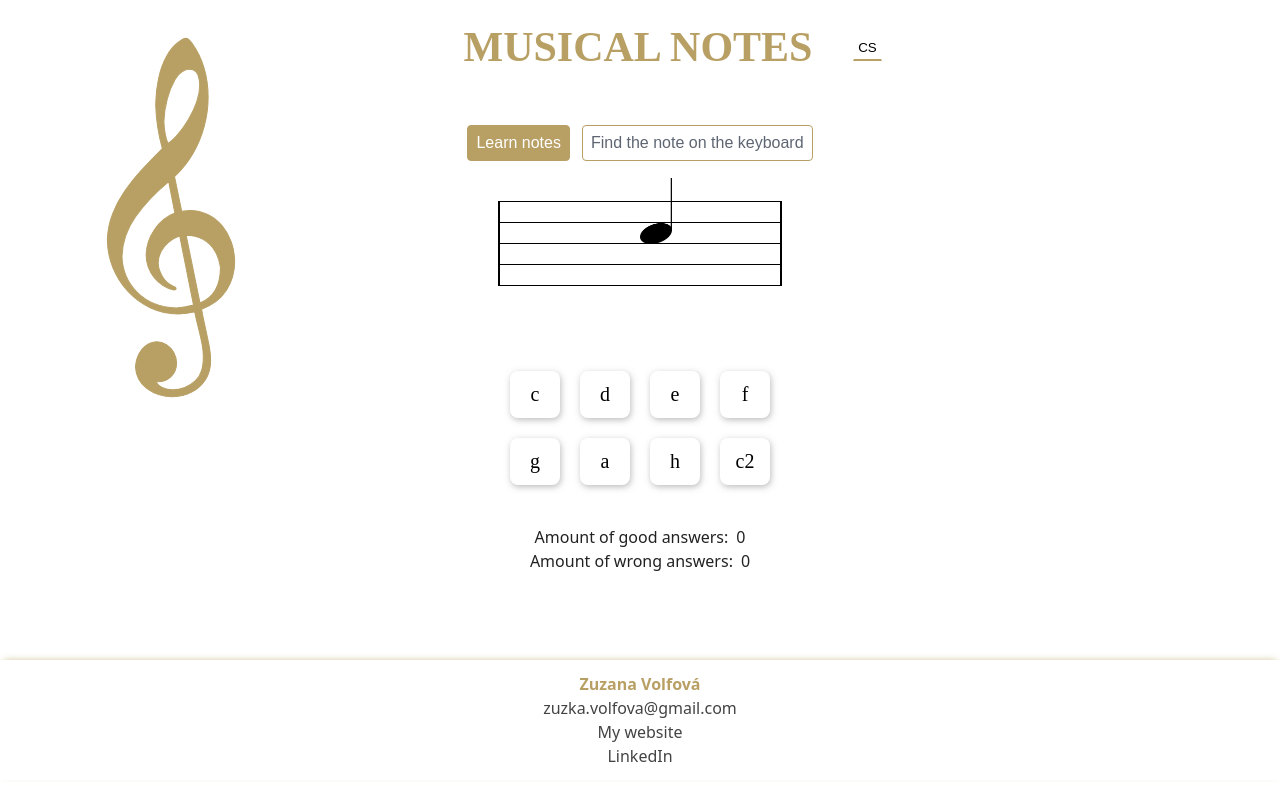
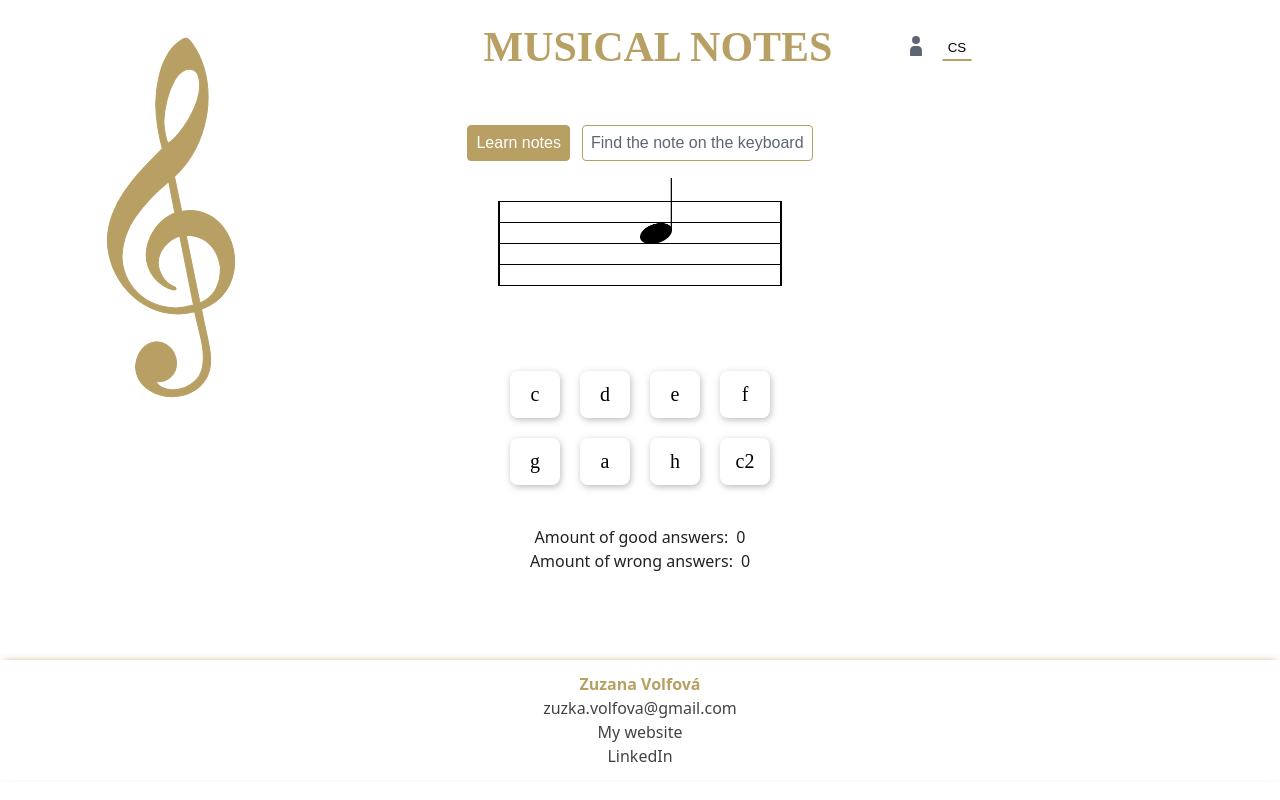
Before and after one commit to zuzanavolfova/musical-notes, a React (Vite) app: page / in a window 1280 px wide. Shown: the top 800 px of the page. Built offline with nearby package versions, Linux system fonts and the light colour scheme; a web font is replaced by a local one.

Commit message:
Add user management header dropdown - styles and basic functionality

```diff
--- a/src/components/Header.tsx
+++ b/src/components/Header.tsx
@@ -5,35 +5,40 @@ import { useTranslation } from "react-i18next";
 import DropdownComponent from "./Buttons/DropdownComponent";
 import { useState, useEffect } from "react";
 
-const Header = styled.header`
+const Header = styled.header<{ $isLogged?: boolean }>`
   width: 100%;
   display: grid;
-  grid-template-columns: 60px auto 30px 30px;
+  grid-template-columns: 1fr 1fr 1fr;
   align-items: center;
-  justify-content: center;
-  gap: 12px;
-  padding: 6px 4px;
+  gap: 6px;
+  padding: 6px 8px;
   position: relative;
+
   @media screen and (min-width: 480px) {
     padding: 16px 18px;
   }
+
   @media screen and (min-width: 800px) {
     gap: 40px;
   }
+
   & h1 {
     grid-column: 2 / 3;
     justify-self: center;
     font-family: var(--font-decoration);
     text-transform: uppercase;
     color: var(--primary-color);
-    margin: 0 auto;
+    margin: 0;
     position: relative;
+
     @media screen and (min-width: 480px) {
       font-size: 42px;
     }
   }
+
   .clef-logo {
     display: none;
+
     @media screen and (min-width: 550px) {
       display: block;
       position: absolute;
@@ -43,31 +48,33 @@ const Header = styled.header`
       z-index: 10;
     }
   }
+  .header__buttons {
+    grid-column: 3 / 4;
+    display: flex;
+    align-items: center;
+    flex-wrap: wrap;
+    gap: 8px;
+  }
   .user-component {
-    grid-column: 3 / 4;
     margin: 0;
     & button {
       background-color: white;
       box-shadow: none;
-      transition: all 0.3s ease-in-out;
-    }
-  }
-  .locale-component {
-    justify-self: center;
-    margin: 0;
-    & button {
-      background-color: white;
-      box-shadow: none;
-      border-bottom: 2px solid var(--primary-color);
-      padding: 4px;
+      padding: 6px 6px;
+      border: ${({ $isLogged }) =>
+        $isLogged ? "2px solid var(--primary-color)" : "2px solid white"};
+      border-radius: 50%;
       transition: all 0.3s ease-in-out;
       @media (prefers-color-scheme: dark) {
-        color: var(--secondary-color);
+        color: ${({ $isLogged }) =>
+          $isLogged ? "white" : "var(--secondary-color)"};
       }
+
       &:hover {
         background-color: var(--primary-color);
         color: white;
       }
+
       &:focus,
       &:active {
         background-color: var(--primary-color);
@@ -77,6 +84,44 @@ const Header = styled.header`
       }
       &.dropdown__item {
         border: none;
+        border-radius: 0;
+        padding: 8px;
+      }
+    }
+  }
+
+  .locale-component {
+    margin: 0;
+    min-width: fit-content;
+
+    & button {
+      background-color: white;
+      box-shadow: none;
+      border-bottom: 2px solid var(--primary-color);
+      padding: 4px 4px;
+      min-width: 30px;
+      transition: all 0.3s ease-in-out;
+
+      @media (prefers-color-scheme: dark) {
+        color: var(--secondary-color);
+      }
+
+      &:hover {
+        background-color: var(--primary-color);
+        color: white;
+      }
+
+      &:focus,
+      &:active {
+        background-color: var(--primary-color);
+        border: 1px solid var(--primary-color);
+        box-shadow: none;
+        color: white;
+      }
+
+      &.dropdown__item {
+        border: none;
+        padding: 8px;
       }
     }
   }
@@ -84,10 +129,14 @@ const Header = styled.header`
 
 export default function HeaderComponent() {
   const { t, i18n } = useTranslation();
+  const [isLogged, setIsLogged] = useState(false);
+
   const localeItems = [
     { title: "CS", id: "cs" },
     { title: "EN", id: "en" },
   ];
+  const userItems = [{ title: isLogged ? "logOut" : "logIn", id: 0 }];
+
   const getLocaleTitle = (lng: string) =>
     localeItems.find((item) => item.id === lng)?.title || "CS";
 
@@ -106,7 +155,11 @@ export default function HeaderComponent() {
   };
 
   return (
-    <Header role="banner" aria-label="Musical Notes header">
+    <Header
+      role="banner"
+      aria-label="Musical Notes header"
+      $isLogged={isLogged}
+    >
       <img
         className="clef-logo"
         src={clefLogo}
@@ -114,12 +167,20 @@ export default function HeaderComponent() {
         aria-hidden="true"
       />
       <h1 tabIndex={0}>{t("musical-notes")}</h1>
+      <div className="header__buttons">
+        <DropdownComponent
+          buttonIcon={userIcon}
+          items={userItems}
+          onItemSelect={() => setIsLogged(!isLogged)}
+          className="user-component"
+        />
         <DropdownComponent
           buttonTitle={locale}
           items={localeItems}
           onItemSelect={handleLocaleChange}
           className="locale-component"
         />
+      </div>
     </Header>
   );
 }
```
Lines whose indentation alone changed are shown as unchanged.
